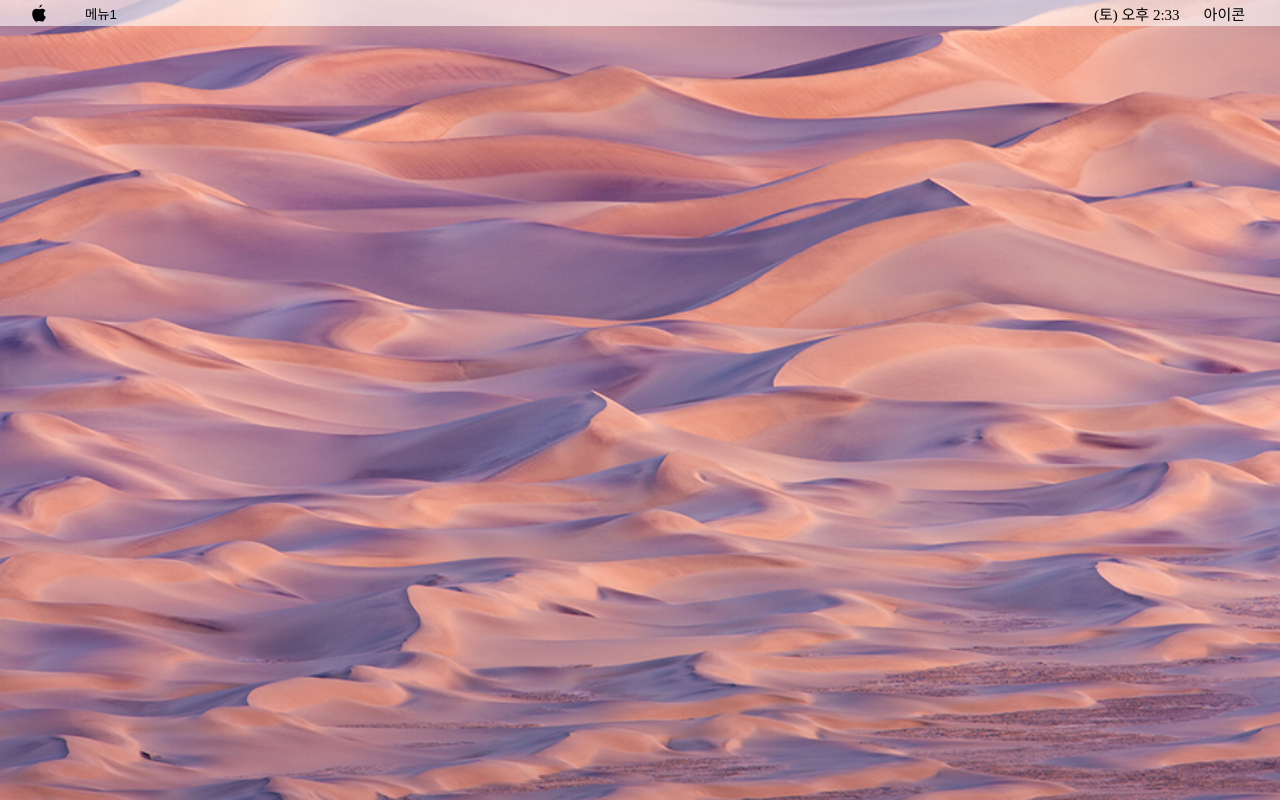
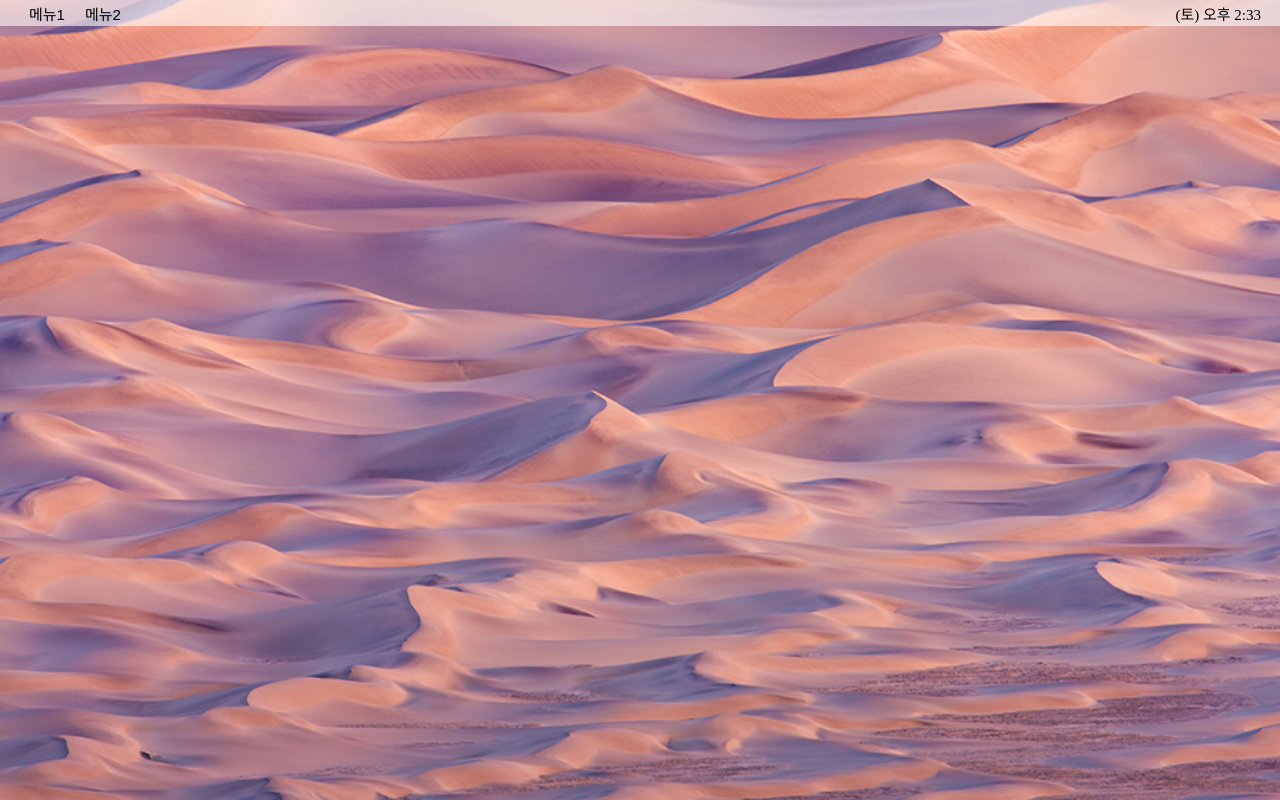
Before and after one commit to paerck25/MacOS-Clone, a React (Create React App) app: page / in a window 1280 px wide. Built offline with nearby package versions, Linux system fonts and the light colour scheme.

Commit message:
fix dropmenu

```diff
--- a/src/components/Browser/Browser.css
+++ b/src/components/Browser/Browser.css
@@ -17,7 +17,7 @@
 }
 
 .browser-root.fullscreen {
-    top: -25px;
+    top: 0px;
     left: 0px;
     width: 100%;
     height: 100vh;
--- a/src/components/Navigation/Clock.tsx
+++ b/src/components/Navigation/Clock.tsx
@@ -43,9 +43,9 @@ const Clock: React.FC = () => {
     }, [tiktok])
 
     return (
-        <React.Fragment>
+        <div className="clock">
             ({today}) {amPm} {hour}:{min}
-        </React.Fragment>
+        </div>
     )
 }
 
--- a/src/components/Navigation/DropDown/DropDown.css
+++ b/src/components/Navigation/DropDown/DropDown.css
@@ -6,12 +6,13 @@
     display: block;
     border: none;
     outline: none;
+    font-size: 15px;
     background-color: inherit;
     height: inherit;
     padding: 0px 10px;
 }
 
-.dropdown-btn:focus{
+.dropdown-btn.clicked{
     background-color: rgb(22, 111, 245);
     color: white;
 }
@@ -33,7 +34,3 @@
     background-color: rgb(22, 111, 245);
     color: white;
 }
-
-.fuck{
-    background-color: red;
-}
--- a/src/components/Navigation/DropDown/Item.tsx
+++ b/src/components/Navigation/DropDown/Item.tsx
@@ -6,8 +6,8 @@ type propsType = {
     onClick : () => void;
 }
 
-const Item = ({children, ...props}:propsType) => {
-    console.log(props);
+const Item = ({children,...props}:propsType) => {
+
     return (
         <li {...props}>{children}</li>
     )
--- a/src/components/Navigation/DropDown/Wrap.tsx
+++ b/src/components/Navigation/DropDown/Wrap.tsx
@@ -1,32 +1,37 @@
-import React, { useState, useEffect, ReactNode } from 'react';
+import React, { useState, useEffect, ReactNode, useRef } from 'react';
 
 type propsType = {
     name: string;
     children: ReactNode;
 }
 
-const DropDown = ({name,children}:propsType) => {
+const DropDown = ({ name, children }: propsType) => {
 
     const [open, setOpen] = useState(false);
 
+    const ref = useRef(null);
+
     const onClickOpen = () => {
-        setOpen(true);
+        setOpen(!open);
     }
 
-    const onClickClose = () => {
-        setOpen(false);
+    const onClickClose = (event: MouseEvent) => {
+        if ((event.target as Element) !== ref.current) {
+            setOpen(false);
+        }
     }
 
     useEffect(() => {
-        document.body.addEventListener('click', onClickClose);
+        window.addEventListener('click',onClickClose);
         return () => {
-            document.body.removeEventListener('click', onClickClose);
+            window.removeEventListener('click', onClickClose);
         }
     }, [])
 
+
     return (
         <div className="dropdown">
-            <button className="dropdown-btn" onClick={onClickOpen}>
+            <button ref={ref} className={"dropdown-btn" + (open ? ' clicked' : '')} onClick={onClickOpen}>
                 {name}
             </button>
             {
--- a/src/components/Navigation/Navigation.css
+++ b/src/components/Navigation/Navigation.css
@@ -1,7 +1,3 @@
-.nav-root{
-    user-select: none;
-}
-
 nav{
     display: flex;
     align-items: center;
@@ -10,104 +6,18 @@ nav{
     padding-left: 19px;
     padding-right: 19px;
     font-size: 15px;
+    user-select: none;
     position: relative;
 }
 
-
-nav > div{
-    display: inline-block;
-    margin-right: 8px;
-    padding: 3px 8px;
-}
-
-nav > .logo {
-    width: 40px;
-    height: inherit;
-    padding: 0px;
-    /* background-color: red; */
-}
-
-nav > .logo > .apple-icon {
-    width: 40px;
-    height: inherit;
-    background: url('../../assets/icons/apple-black.svg') center no-repeat;
-    /* background-color: blue; */
-}
-
-nav > .main{
-    font-weight: 600;
-}
-
-nav > .clock{
+nav > .clock {
     margin-left: auto;
 }
 
-
-nav .clicked{
-    background-color: rgb(22, 111, 245);
-    color: white;
+nav.fullscreen{
+    display: none;
 }
 
-nav > .logo.clicked > .apple-icon {
-    background: url('../../assets/icons/apple-white.svg') center no-repeat;
+nav.fullscreen:hover{
+    display: flex;
 }
-
-/* nav */
-
-
-.menu-list{
-    position: relative;
-    top: 1px;
-}
-
-.menu-list ul{
-    background-color: rgba(255, 255, 255, 0.5);
-    display: inline-block;
-    list-style: none;
-    border-radius: 0px 0px 5px 5px;
-    font-size: 15px;
-}
-
-.menu-list ul > li {
-    padding: 5px 20px;
-}
-
-.menu-list ul > li:hover{
-    background-color: rgb(22, 111, 245);
-    color: white;
-}
-
-.menu-list > .logo{
-    visibility: hidden;
-    position: absolute;
-    left: 20px;
-}
-
-.menu-list > .main{
-    visibility: hidden;
-    position: absolute;
-    left: 70px;
-}
-
-.menu-list > .sub1{
-    visibility: hidden;
-    position: absolute;
-    left: 120px;
-}
-
-.menu-list > .sub2{
-    visibility: hidden;
-    position: absolute;
-    left: 175px;
-}
-
-.menu-list > .sub3{
-    visibility: hidden;
-    position: absolute;
-    left: 233px;
-}
-
-
-.menu-list .show-menu {
-    visibility: visible;
-}
--- a/src/components/Navigation/Navigation.tsx
+++ b/src/components/Navigation/Navigation.tsx
@@ -1,77 +1,29 @@
 import React, { useEffect, useState } from 'react';
 import Clock from './Clock';
+import useBrowserState from '../../hooks/useBrowserState';
 import DropDown from './DropDown';
 import './Navigation.css';
 
 
 const Navigation: React.FC = () => {
 
-    const [open, setOpen] = useState('')
+    const { fullscreen } = useBrowserState();
 
-    const [menu, setMenu] = useState([{
-        class : 'logo',
-        child : <div className="apple-icon"></div>
-    }])
-
-    const [list, setList] = useState([{
-        class : 'logo',
-        list : ['이 Mac에 관하여','시스템 환경설정...','AppStore...','강제 종료','잠자기','재시동...','시스템 종료...','화면 잠금','로그아웃...']
-    }])
-
-    const onClickOpen = (thisClass:string) => {
-        setOpen(thisClass);
-    }
-
-    const onClickClose = () => {
-        setOpen('');
-    }
-
-    useEffect(() => {
-        document.body.addEventListener('click',onClickClose);
-        return () => {
-            document.body.removeEventListener('click',onClickClose);
-        }
-    }, [])
-
-    const printMenu = menu.map((obj,index)=>{
-        return <div key={index} className={obj.class + (open === obj.class ? ' clicked' : '')} onClick={()=>{onClickOpen(obj.class)}}>{obj.child}</div>
-    })
-
-    const printList = list.map((obj,index)=>{
-        return (
-            <ul key={index} className={obj.class + (open === obj.class ? ' show-menu' : '')}>
-                {obj.list.map((obj,index)=>{
-                    return <li key={index}>{obj}</li>
-                })}
-            </ul>
-            )
-    })
-
-    function fuck(){
-        console.log('fuck');
-    }
 
     return (
-        <div className="nav-root">
-            <nav>
-                {printMenu}
-                <DropDown.Wrap name="메뉴1">
-                    <DropDown.Item onClick={fuck}>시발1</DropDown.Item>
-                    <DropDown.Item className="fuck" onClick={()=>{console.log('시발2')}}>시발2</DropDown.Item>
-                    <DropDown.Item onClick={()=>{console.log('시발3')}}>시발3</DropDown.Item>
-                    <DropDown.Item onClick={()=>{console.log('시발4')}}>시발4</DropDown.Item>
-                </DropDown.Wrap>
-                <div className="clock">
-                    <Clock />
-                </div>
-                <div className="menuIcon" onClick={fuck}>
-                    아이콘
-                </div>
-            </nav >
-            <div className="menu-list">
-                {printList}
-            </div>
-        </div>
+        <nav className={fullscreen?'fullscreen' : ''}>
+            <DropDown.Wrap name="메뉴1">
+                <DropDown.Item onClick={() => { console.log('왜안돼1') }}>리스트1</DropDown.Item>
+                <DropDown.Item className="test" onClick={() => { console.log('왜안돼2') }}>리스트2</DropDown.Item>
+                <DropDown.Item onClick={() => { console.log('왜안돼3') }}>리스트3</DropDown.Item>
+                <DropDown.Item onClick={() => { console.log('왜안돼4') }}>리스트3</DropDown.Item>
+            </DropDown.Wrap>
+            <DropDown.Wrap name="메뉴2">
+                <DropDown.Item onClick={() => { console.log('왜안돼1') }}>리스트1</DropDown.Item>
+                <DropDown.Item className="test" onClick={() => { console.log('왜안돼2') }}>리스트2</DropDown.Item>
+            </DropDown.Wrap>
+            <Clock />
+        </nav >
 
     )
 }
```
